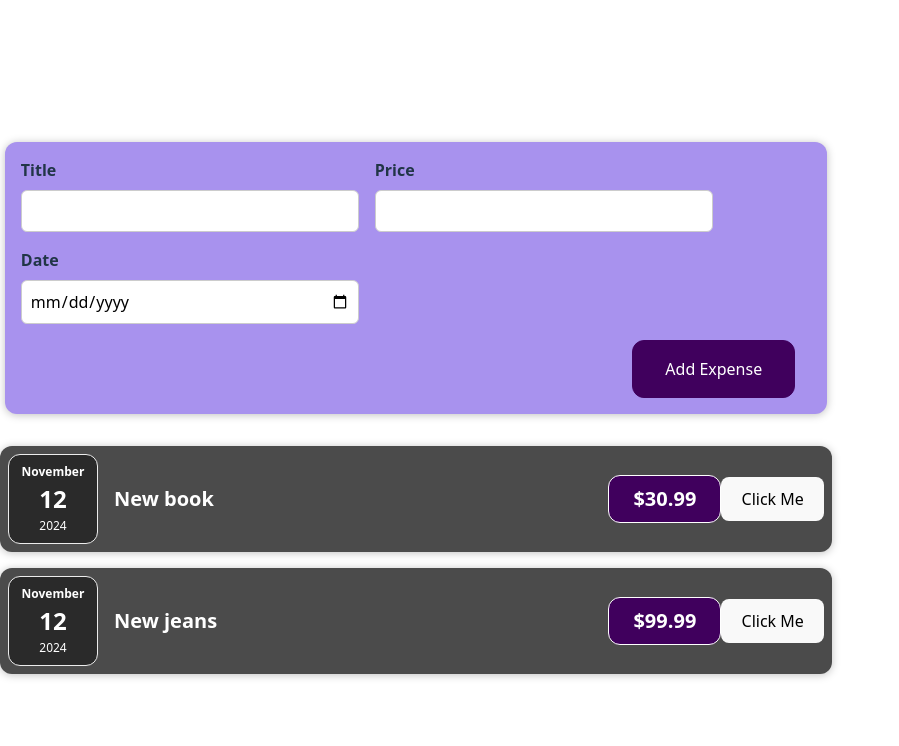
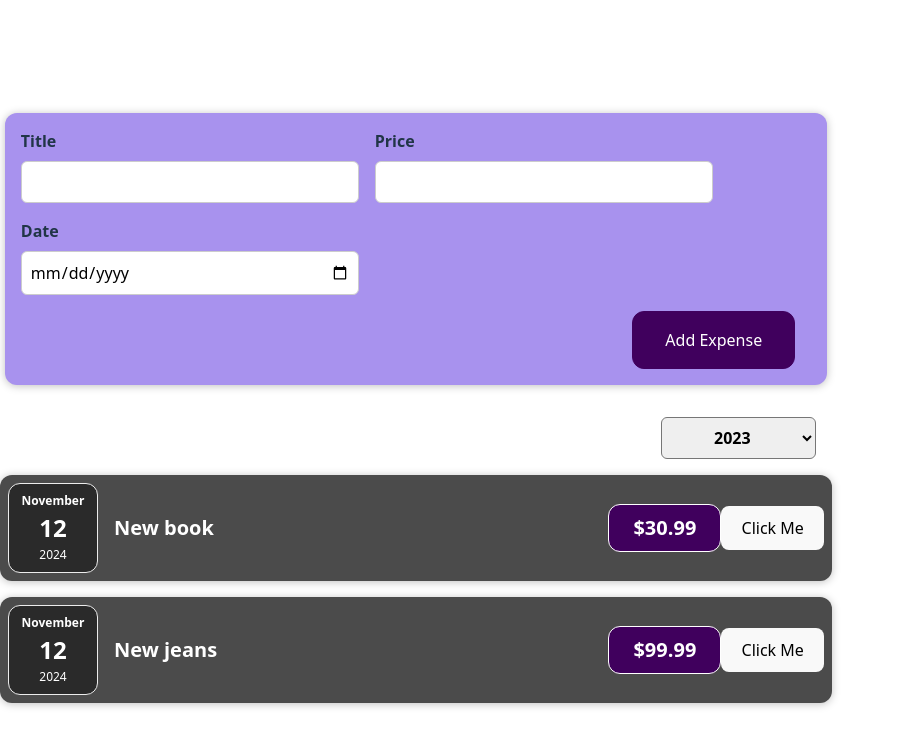
Before and after one commit to Jarthesecond2/expenses, a React (Vite) app: page / in a window 1280 px wide. Shown: the top 746 px of the page, without its empty margins (0-899 px from the left). Built offline with nearby package versions, Linux system fonts and the light colour scheme.

Commit message:
Ülesanne 4 - Andmete suunamine (bottom-up) ja väärtuse hetkeseisu lugemine ning määramine

```diff
--- a/src/App.jsx
+++ b/src/App.jsx
@@ -1,6 +1,7 @@
 import './App.css'
 import ExpenseItem from "./components/Expenses/ExpenseItem";
 import NewExpense from "./components/NewExpense/NewExpense";
+import ExpenseFilter from "./components/Expenses/ExpensesFilter";
 function App() {
   const expenses = [
   {
@@ -24,6 +25,7 @@
 
     <div className="App">
       <NewExpense onAddExpense={addExpenseHandler}></NewExpense>
+      <ExpenseFilter />
       <ExpenseItem data={expenses[0]} />
       <ExpenseItem data={expenses[1]} />
     </div>
--- /dev/null
+++ b/src/components/Expenses/ExpensesFilter.css
@@ -0,0 +1,24 @@
+.expenses-filter {
+    color: white;
+    padding: 0 1rem;
+}
+
+.expenses-filter__control {
+    display: flex;
+    width: 100%;
+    align-items: center;
+    justify-content: space-between;
+    margin: 1rem 0;
+}
+
+.expenses-filter label {
+    font-weight: bold;
+    margin-bottom: 0.5rem;
+}
+
+.expenses-filter select {
+    font: inherit;
+    padding: 0.5rem 3rem;
+    font-weight: bold;
+    border-radius: 6px;
+}
--- /dev/null
+++ b/src/components/Expenses/ExpensesFilter.jsx
@@ -0,0 +1,24 @@
+
+import './ExpensesFilter.css';
+
+const ExpensesFilter = (props) => {
+    const dropdownChangeHandler = (event) => {
+        props.onChangeFilter(event.target.value);
+    };
+
+    return (
+        <div className='expenses-filter'>
+            <div className='expenses-filter__control'>
+                <label>Filter by year</label>
+                <select value={props.selected} onChange={dropdownChangeHandler}>
+                    <option value='2023'>2023</option>
+                    <option value='2024'>2024</option>
+                    <option value='2025'>2025</option>
+                    <option value='2026'>2026</option>
+                </select>
+            </div>
+        </div>
+    );
+};
+
+export default ExpensesFilter;
```
Also changed, not shown: src/components/Expenses/Expenses.jsx (+23 -9 lines).
